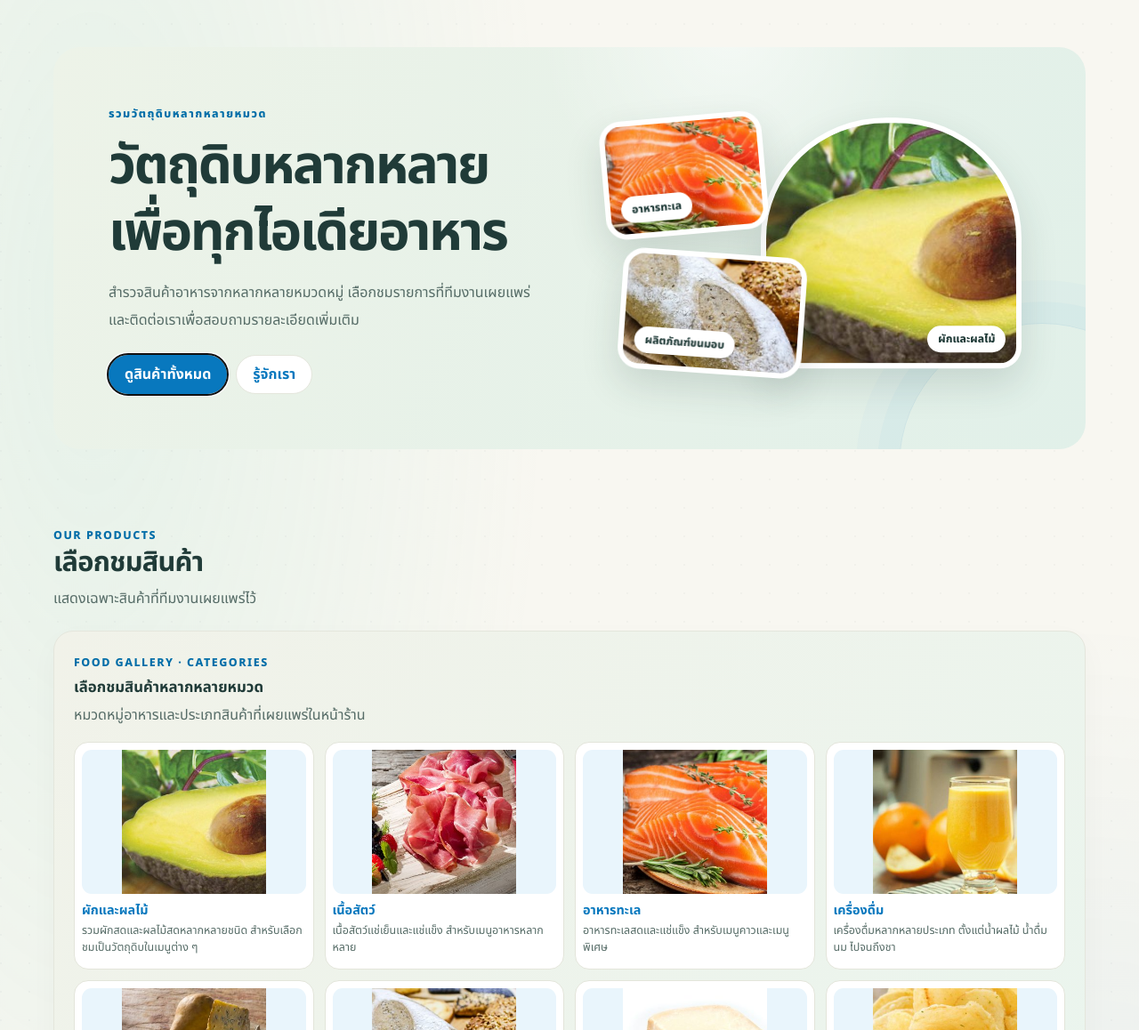
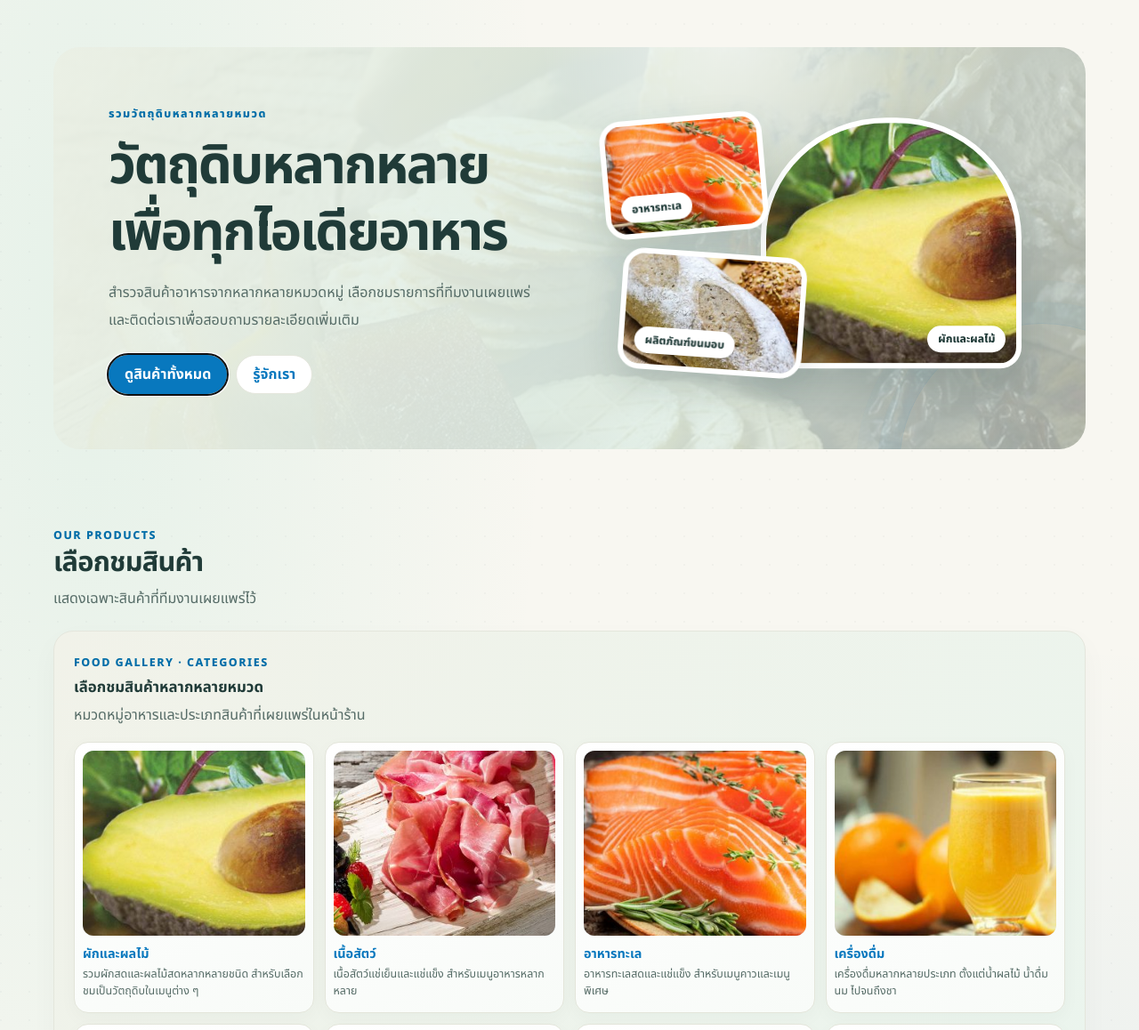
Before and after one commit to flookjiranuwat1234-boop/StockFG, a website: page public/store.html in a window 1280 px wide. Shown: the part 70-1228 px from the top of the page at 89% size. Drawn offline with Linux system fonts and the light colour scheme; no server answers.

Commit message:
Update store.html

```diff
--- a/public/store.html
+++ b/public/store.html
@@ -261,7 +261,13 @@
       overflow: hidden;
       padding: clamp(28px, 5vw, 62px);
       border-radius: 30px;
-      background: linear-gradient(115deg, #edf3e8, #e1f0e9);
+      background-color: #e1f0e9;
+      background-image:
+        linear-gradient(110deg, #edf3e8f7 0%, #e1f0e9e8 52%, #e1f0e9a6 100%),
+        url("images/about-food-gallery.jpg");
+      background-position: center, 50% 54%;
+      background-size: cover;
+      background-repeat: no-repeat;
       min-height: 390px;
       display: grid;
       grid-template-columns: 1.05fr .95fr;
@@ -536,16 +542,18 @@
       display: flex;
       flex-direction: column;
       gap: 3px;
-      padding: 8px 8px 13px;
+      padding: 9px 9px 14px;
       border: 1px solid #e3e5da;
       border-radius: 16px;
-      background: #fff;
-      transition: transform .18s, box-shadow .18s
+      background: linear-gradient(155deg, #fff, #f8fbf8);
+      box-shadow: 0 6px 20px #203b3808;
+      transition: transform .18s, box-shadow .18s, border-color .18s
     }
 
     .categoryTag:hover {
-      transform: translateY(-3px);
-      box-shadow: 0 10px 24px #203b3812
+      transform: translateY(-5px);
+      border-color: #c9ded5;
+      box-shadow: 0 16px 30px #203b3818
     }
 
     .categoryTag:focus-visible {
@@ -556,11 +564,16 @@
     .categoryTag img {
       display: block;
       width: 100%;
-      aspect-ratio: 1.55;
-      object-fit: contain;
-      border-radius: 11px;
+      aspect-ratio: 1.2;
+      object-fit: cover;
+      border-radius: 12px;
       background: #e9f5fc;
-      margin-bottom: 5px
+      margin-bottom: 7px;
+      transition: transform .35s ease
+    }
+
+    .categoryTag:hover img {
+      transform: scale(1.035)
     }
 
     .categoryTag strong {
@@ -1347,6 +1360,14 @@
       }
 
       .product:hover .photo img {
+        transform: none
+      }
+
+      .categoryTag img {
+        transition: none
+      }
+
+      .categoryTag:hover img {
         transform: none
       }
 
```
